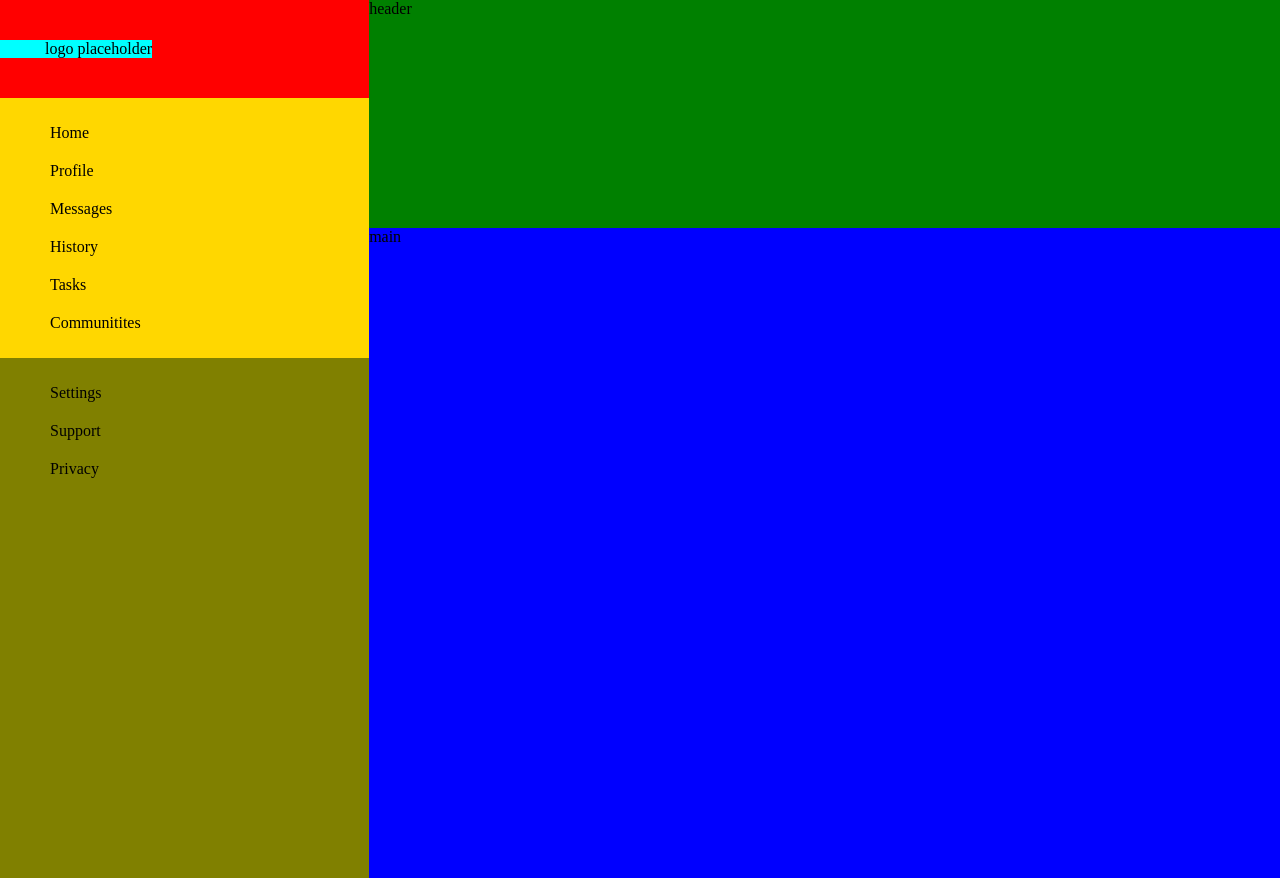
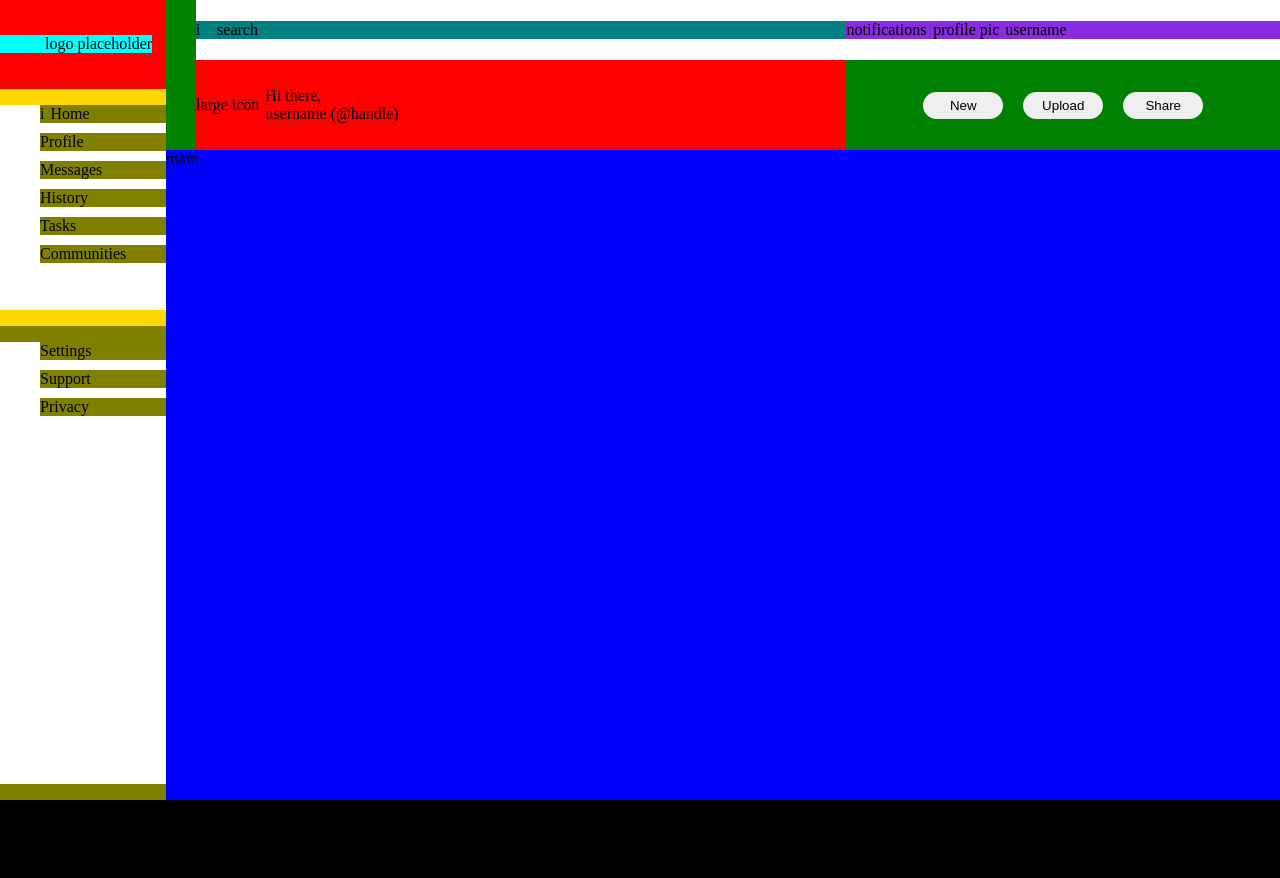
Before and after one commit to kdarley/admin-dashboard, a plain HTML site: page index.html in a window 1280 px wide. After the commit the page ends 800 px from the top, so only its background shows below. Drawn offline with Linux system fonts and the light colour scheme.

Commit message:
added placeholders for header content and spaced them using grid

```diff
--- a/index.html
+++ b/index.html
@@ -13,12 +13,31 @@
             <div class="logo">logo placeholder</div>
             <div class="side-menu">
                 <ul>
-                    <li>Home</li>
-                    <li>Profile</li>
-                    <li>Messages</li>
-                    <li>History</li>
-                    <li>Tasks</li>
-                    <li>Communitites</li>
+                    <li>
+                        <div class="icon">i</div>
+                        <img src="" alt="">
+                        <div>Home</div>
+                    </li>
+                    <li>
+                        <img src="" alt="">
+                        <div>Profile</div>
+                    </li>
+                    <li>
+                        <img src="" alt="">
+                        <div>Messages</div>
+                    </li>
+                    <li>
+                        <img src="" alt="">
+                        <div>History</div>
+                    </li>
+                    <li>
+                        <img src="" alt="">
+                        <div>Tasks</div>
+                    </li>
+                    <li>
+                        <img src="" alt="">
+                        <div>Communities</div>
+                    </li>
                 </ul>
             </div>
             <div class="side-settings">
@@ -30,7 +49,37 @@
             </div>
 
         </div>
-        <div class="header">header</div>
+        <div class="header">
+            <div class="header-top">
+                <div class="search">
+                    <div class="icon">i</div>
+                    <div class="searchbar">search</div>
+                </div>
+                <div class="header-profile">
+                    <div class="notifications">notifications</div>
+                    <div class="profile">
+                        <div class="icon">profile pic</div>
+                        <div class="username-short">username</div>
+                    </div>
+
+                </div>
+            </div>
+            <div class="header-bottom">
+                <div class="header-bottom-left">
+                    <div class="icon">large icon</div>
+                    <div class="greetings">
+                        <div class="message">Hi there,</div>
+                        <div class="username-long">username (@handle)</div>
+                    </div>
+                </div>
+                <div class="header-bottom-right">
+                    <button class="header-button">New</button>
+                    <button class="header-button">Upload</button>
+                    <button class="header-button">Share</button>
+                </div>
+
+            </div>
+        </div>
         <div class="main">main</div>
     </div>
 </body>
--- a/styles.css
+++ b/styles.css
@@ -13,7 +13,7 @@ div.container {
     background-color: gray;
 
     display: grid;
-    grid-template-columns: 1fr, 5fr;
+    grid-template-columns: 1fr, 7fr;
     grid-template-rows: 1fr, 8fr;
 }
 
@@ -29,20 +29,19 @@ div.sidebar{
 
 div.header{
     background-color: green;
-    grid-column: 2/6;
-    grid-row: 1/3;
+    grid-column: 2/8;
+    grid-row: 1/2;
 
 }
 
 div.main{
     background-color: blue;
-    grid-column: 2/6;
-    grid-row: 3/9;
+    grid-column: 2/8;
+    grid-row: 2/9;
 }
 
 div.logo{
     background-color: aqua;
-    /* padding: 20px; */
     grid-row: 1/2;
 
     align-self: center;
@@ -52,24 +51,91 @@ div.logo{
 
 .side-menu {
     background-color: gold;
+    display: grid;
 }
 
 .side-settings {
+    display: grid;
     background-color: olive;
 }
 
 .side-menu>ul, .side-settings>ul {
-
+    background-color: white;
     list-style: none;
     display: grid;
-    justify-content: space-between;
-    align-items: space-around;
-
-
+    gap: 10px;
+    align-content: start;
 }
 
 .side-menu>ul>li, .side-settings>ul>li {
-    /* background-color: olive; */
-    padding: 10px;
+    background-color: olive;
+    display: flex;
+}
 
+.icon {
+    padding-right: 6px;
 }
+
+.header {
+    display: grid;
+    grid-template-rows: 2fr 3fr;
+    padding-left: 30px;
+}
+
+.header-top {
+    background-color: white;
+    display: grid;
+    grid-template-columns: 3fr 2fr;
+    /* padding-top: 10px; */
+    align-items: center;
+}
+
+.search {
+    background-color: teal;
+    display: grid;
+    grid-template-columns: 1fr 30fr;
+    padding-bottom: 0px;
+}
+
+.header-profile{
+    display: grid;
+    grid-template-columns: 1fr 4fr;
+    justify-items: start;
+    background-color: blueviolet;
+}
+
+.profile {
+    display: grid;
+    grid-template-columns: 1fr 1fr;
+    justify-content: center;
+}
+
+.header-bottom {
+    display: grid;
+    grid-template-columns: 3fr 2fr;
+    justify-content: space-between;
+}
+
+.header-bottom-left{
+    display: flex;
+    background-color: red;
+    align-items: center;
+}
+
+.header-bottom-right{
+    display: flex;
+    align-items: center;
+    justify-content: center;
+}
+
+button.header-button{
+    /* padding-left: 10px;
+    padding-right: 10px; */
+    margin-left: 10px;
+    margin-right: 10px;
+    width: 80px;
+    padding-top: 6px;
+    padding-bottom: 6px;
+    border-radius: 100px;
+    border-style: none;
+}
```
